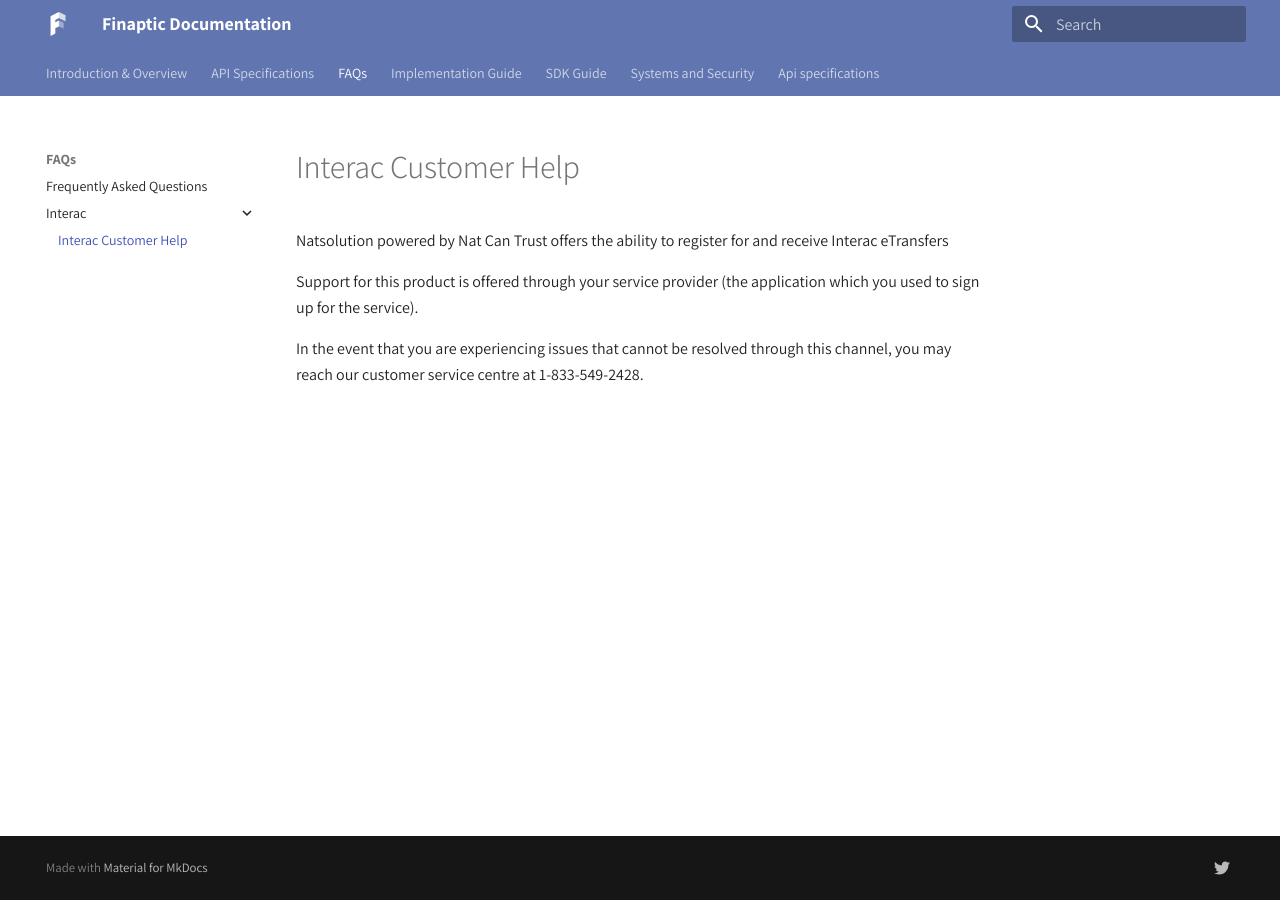
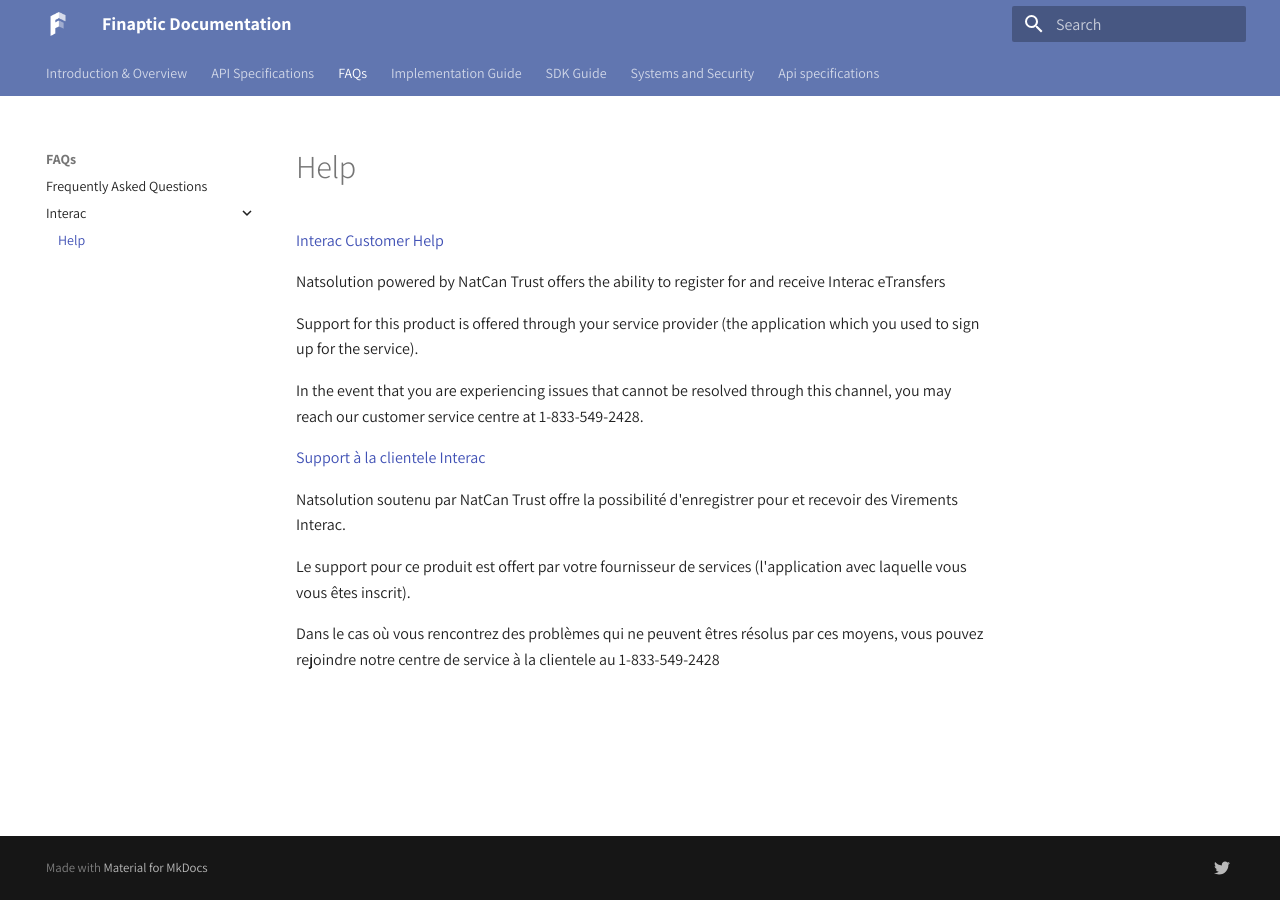
Before and after one commit to finaptic/public-documentation, an MkDocs documentation site: the page built from docs/FAQs/Interac/help.md, in a window 1280 px wide. Built offline with MkDocs 1.6.1 and Material for MkDocs 9.7.7, drawn with Linux system fonts in a browser that asks for light colours.

Commit message:
Added French Interac help

```diff
--- a/docs/FAQs/Interac/help.md
+++ b/docs/FAQs/Interac/help.md
@@ -1,7 +1,15 @@
-# Interac Customer Help
+[Interac Customer Help](#english)
 
-Natsolution powered by Nat Can Trust offers the ability to register for and receive Interac eTransfers
+Natsolution powered by NatCan Trust offers the ability to register for and receive Interac eTransfers
 
 Support for this product is offered through your service provider (the application which you used to sign up for the service).
 
 In the event that you are experiencing issues that cannot be resolved through this channel, you may reach our customer service centre at 1-833-549-2428.
+
+[Support à la clientele Interac](#francais)
+
+Natsolution soutenu par NatCan Trust offre la possibilité d'enregistrer pour et recevoir des Virements Interac.
+
+Le support pour ce produit est offert par votre fournisseur de services (l'application avec laquelle vous vous êtes inscrit).
+
+Dans le cas où vous rencontrez des problèmes qui ne peuvent êtres résolus par ces moyens, vous pouvez rejoindre notre centre de service à la clientele au 1-833-549-2428
```
